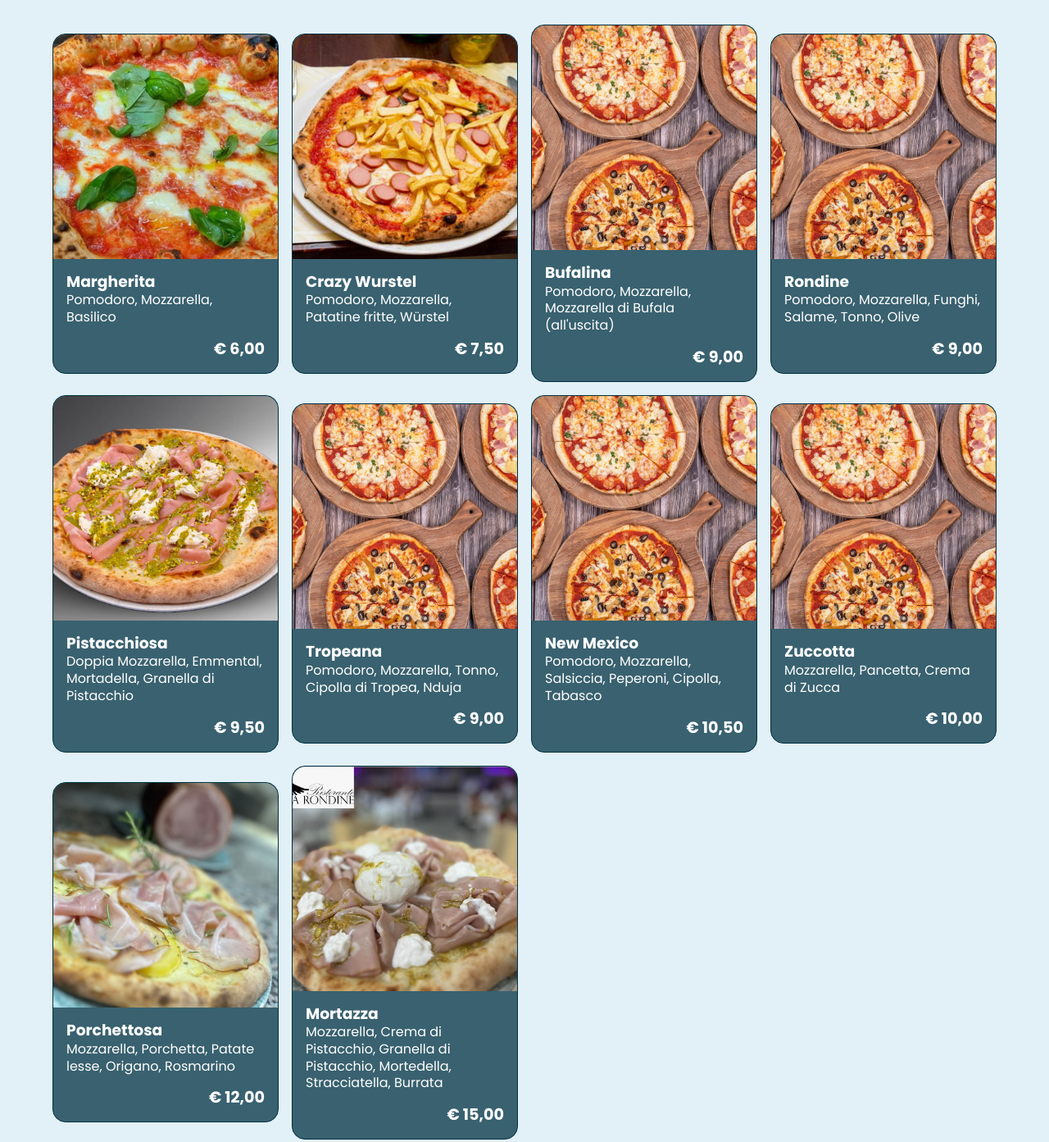
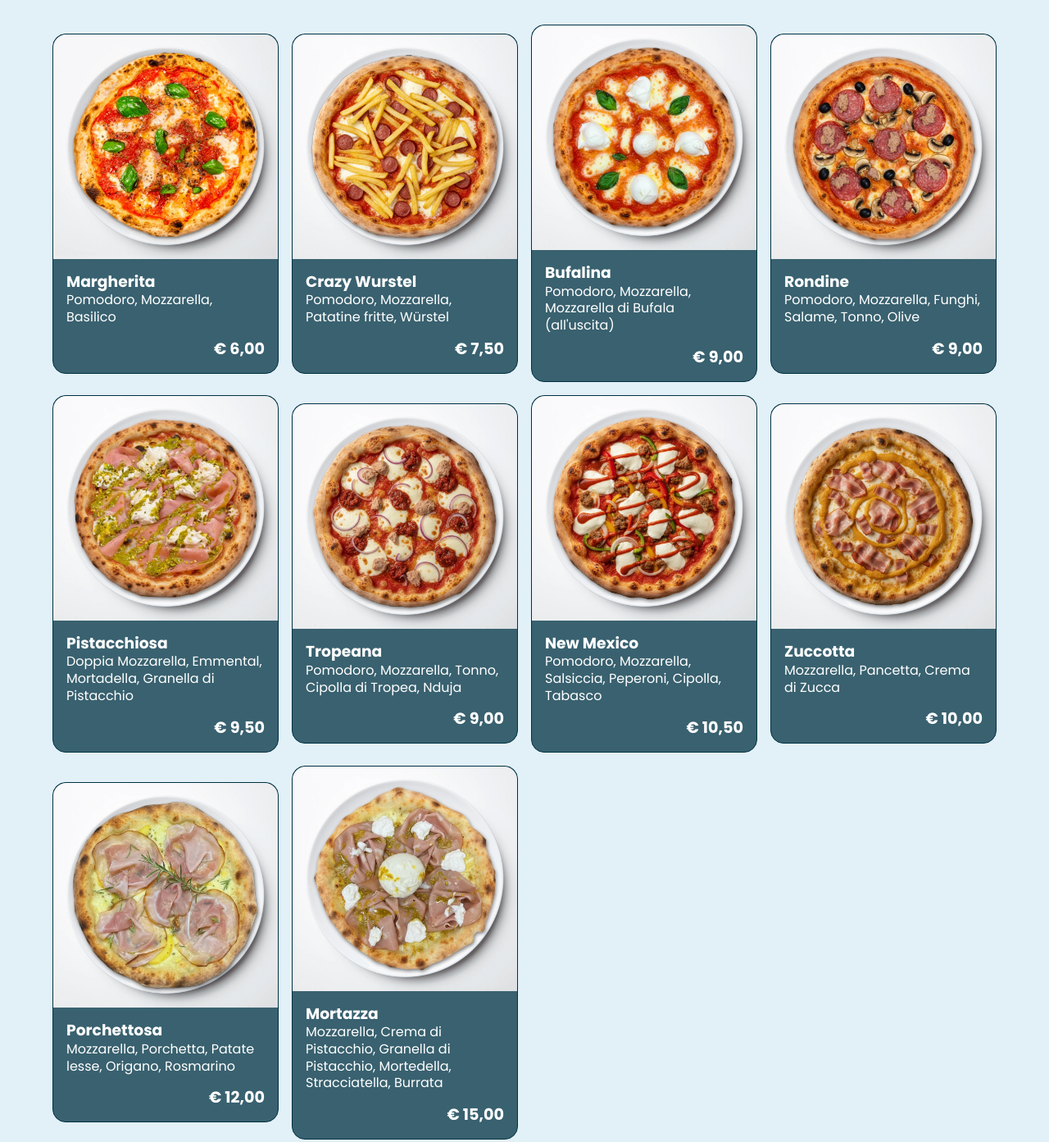
Before and after one commit to fmancusoit/pizzeriaWeb, a plain HTML site: page index.html in a window 1280 px wide. Shown: the part 795-2188 px from the top of the page at 82% size. Drawn offline with Linux system fonts and the light colour scheme.

Commit message:
Aggiunte immagini generate con AI e modificate con Photoshop

```diff
--- a/index.html
+++ b/index.html
@@ -102,7 +102,7 @@
                     <!--MARGHERITA-->
                     <div class="box">
                         <div class="immagine">
-                            <img src="img/menu/pizze/margherita.jpg" alt="Margherita">
+                            <img src="img/menu/pizze/margherita.webp" alt="Margherita">
                         </div>
                         <div class="testo">
                             <h3>Margherita</h3>
@@ -113,7 +113,7 @@
                     <!--CRAZY WURSTEL-->
                     <div class="box">
                         <div class="immagine">
-                            <img src="img/menu/pizze/crazywurstel.jpg" alt="Crazy Wurstel">
+                            <img src="img/menu/pizze/crazy-wurstel.webp" alt="Crazy Wurstel">
                         </div>
                         <div class="testo">
                             <h3>Crazy Wurstel</h3>
@@ -125,7 +125,7 @@
                     <!--BUFALINA-->
                     <div class="box">
                         <div class="immagine">
-                            <img src="img/pizze.webp" alt="Bufalina">
+                            <img src="img/menu/pizze/bufalina.webp" alt="Bufalina">
                         </div>
                         <div class="testo">
                             <h3>Bufalina</h3>
@@ -136,7 +136,7 @@
                     <!--RONDINE-->
                     <div class="box">
                         <div class="immagine">
-                            <img src="img/pizze.webp" alt="Rondine">
+                            <img src="img/menu/pizze/rondine.webp" alt="Rondine">
                         </div>
                         <div class="testo">
                             <h3>Rondine</h3>
@@ -147,7 +147,7 @@
                     <!--PISTACCHIOSA-->
                     <div class="box">
                         <div class="immagine">
-                            <img src="img/menu/pizze/pistacchiosa.jpg" alt="Pistacchiosa">
+                            <img src="img/menu/pizze/pistacchiosa.webp" alt="Pistacchiosa">
                         </div>
                         <div class="testo">
                             <h3>Pistacchiosa</h3>
@@ -158,7 +158,7 @@
                     <!--TROPEANA-->
                     <div class="box">
                         <div class="immagine">
-                            <img src="img/pizze.webp" alt="Tropeana">
+                            <img src="img/menu/pizze/tropeana.webp" alt="Tropeana">
                         </div>
                         <div class="testo">
                             <h3>Tropeana</h3>
@@ -169,7 +169,7 @@
                     <!--NEW MEXICO-->
                     <div class="box">
                         <div class="immagine">
-                            <img src="img/pizze.webp" alt="New Mexico">
+                            <img src="img/menu/pizze/new-mexico.webp" alt="New Mexico">
                         </div>
                         <div class="testo">
                             <h3>New Mexico</h3>
@@ -180,7 +180,7 @@
                     <!--ZUCOTTA-->
                     <div class="box">
                         <div class="immagine">
-                            <img src="img/pizze.webp" alt="Zuccotta">
+                            <img src="img/menu/pizze/zuccotta.webp" alt="Zuccotta">
                         </div>
                         <div class="testo">
                             <h3>Zuccotta</h3>
@@ -191,7 +191,7 @@
                     <!--PORCHETTOSA-->
                     <div class="box">
                         <div class="immagine">
-                            <img src="img/menu/pizze/porchettosa.jpg" alt="Porchettosa">
+                            <img src="img/menu/pizze/porchettosa.webp" alt="Porchettosa">
                         </div>
                         <div class="testo">
                             <h3>Porchettosa</h3>
@@ -202,7 +202,7 @@
                     <!--MORTAZZA-->
                     <div class="box">
                         <div class="immagine">
-                            <img src="img/menu/pizze/mortazza.jpg" alt="Mortazza">
+                            <img src="img/menu/pizze/mortazza.webp" alt="Mortazza">
                         </div>
                         <div class="testo">
                             <h3>Mortazza</h3>
```
Also changed, not shown: img/menu/pizze/bufalina.webp (added), img/menu/pizze/crazy-wurstel.webp (added), img/menu/pizze/crazywurstel.jpg (deleted), img/menu/pizze/margherita.jpg (deleted), img/menu/pizze/margherita.webp (added), img/menu/pizze/mortazza.jpg (deleted), img/menu/pizze/mortazza.webp (added), img/menu/pizze/new-mexico.webp (added), img/menu/pizze/pistacchiosa.jpg (deleted), img/menu/pizze/pistacchiosa.webp (added), img/menu/pizze/porchettosa.jpg (deleted), img/menu/pizze/porchettosa.webp (added), img/menu/pizze/rondine.webp (added), img/menu/pizze/tropeana.webp (added), 1 more files.
